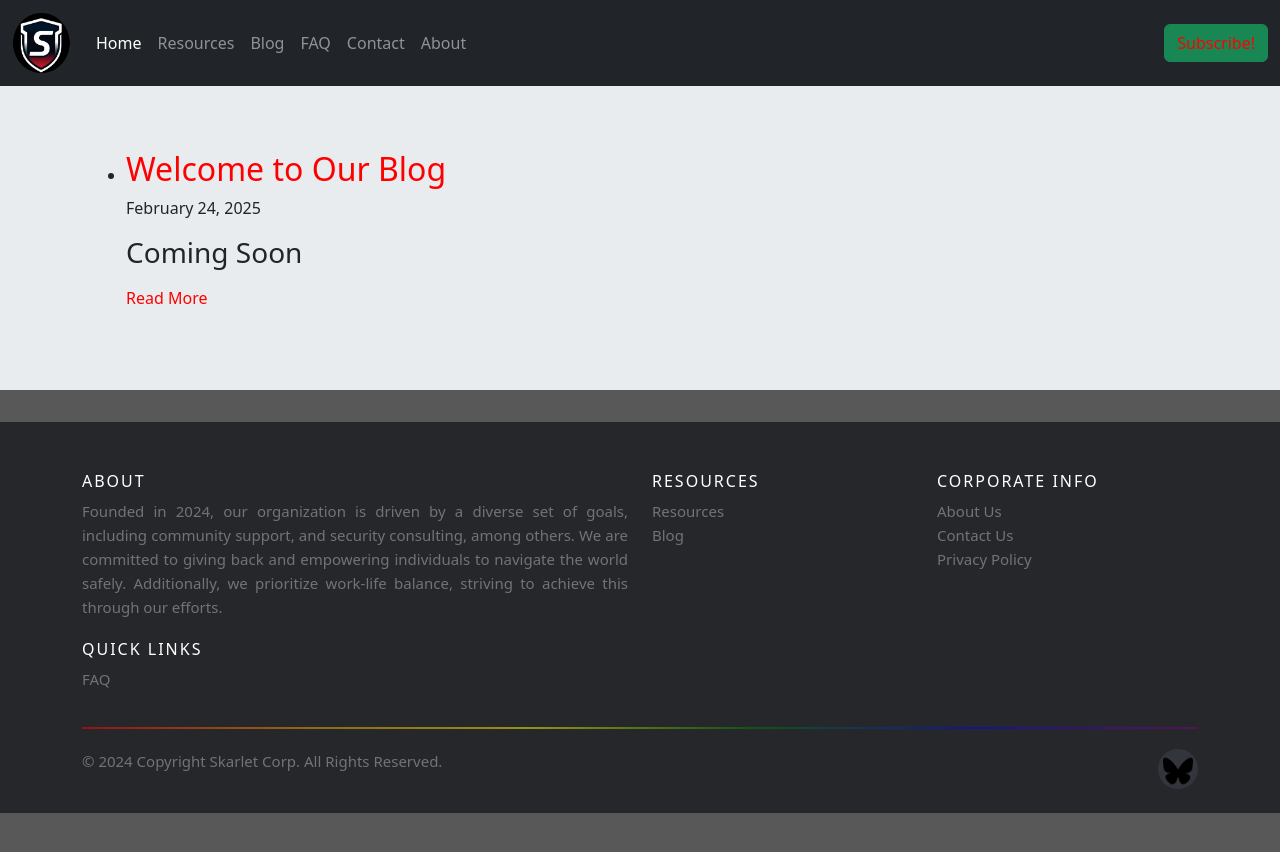
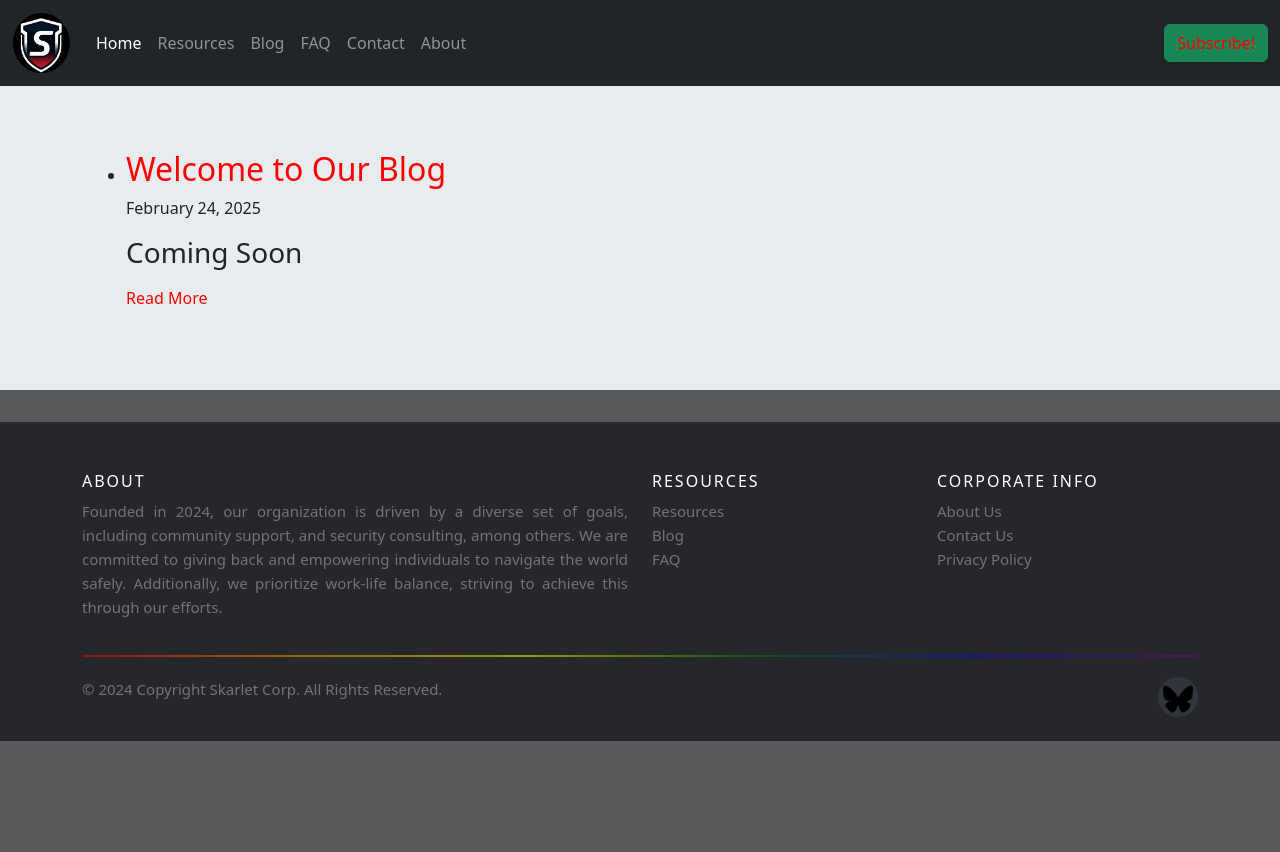
Before and after one commit to SkarletTeam/skarlet, a Jekyll site: the page built from blog.md, in a window 1280 px wide. Shown: the top 852 px of the page. Built offline with Jekyll 4.4.1, drawn with Linux system fonts in a browser that asks for light colours; a script that is not in the unit is left out.

Commit message:
Update footer.html

```diff
--- a/_includes/footer.html
+++ b/_includes/footer.html
@@ -21,12 +22,6 @@
 			  <li><a href="/about">About Us</a></li>
               <li><a href="/contact">Contact Us</a></li>
 			  <li><a class="nav-link" data-bs-toggle="modal" data-bs-target="#privacyPolicyModal">Privacy Policy</a></li>
-            </ul>
-          </div>
-          <div class="col-xs-3 col-md-3">
-            <h6>Quick Links</h6>
-            <ul class="footer-links">
-              <li><a href="/faq">FAQ</a></li>
             </ul>
           </div>
         </div>
```
Also changed, not shown: other parts of _includes/footer.html (+1 -0 lines).
